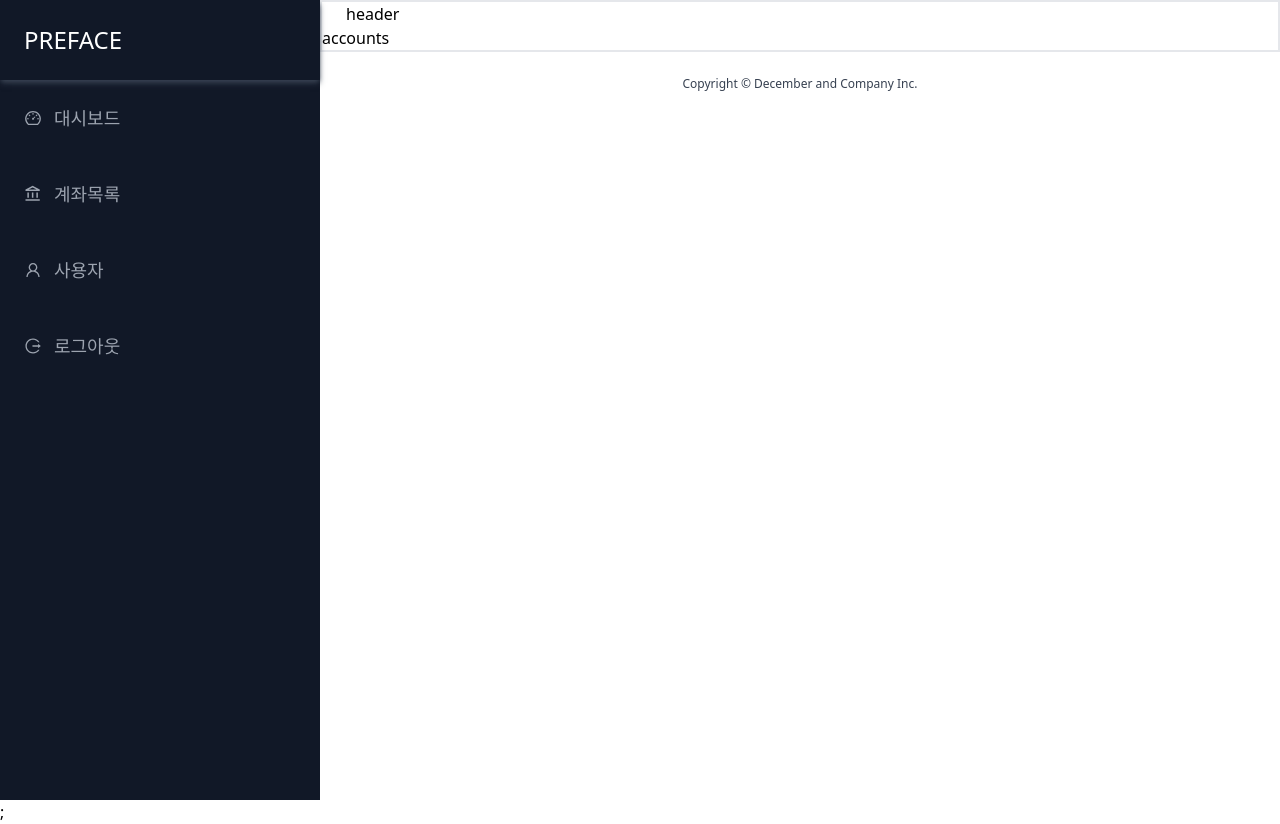
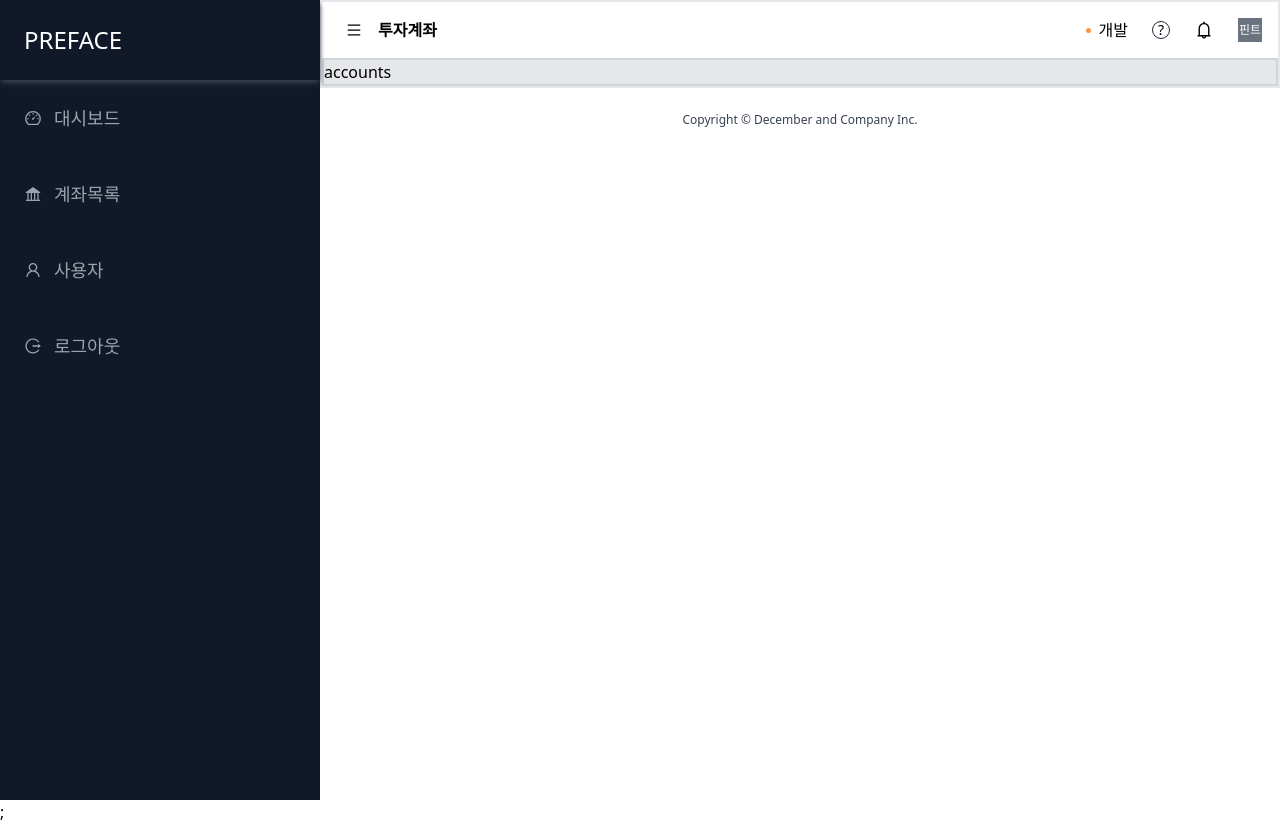
Before and after one commit to jangth0655/pre-onboarding-6-assignment, a Next.js app: page /accounts in a window 1280 px wide. Built offline with nearby package versions, Linux system fonts and the light colour scheme.

Commit message:
[design] header UI 구성

```diff
--- /dev/null
+++ b/components/template/Header.tsx
@@ -0,0 +1,31 @@
+import { AiOutlineMenu, AiOutlineBell } from 'react-icons/ai';
+
+const Header = () => {
+  return (
+    <header className="py-4 flex justify-between items-center">
+      <div className="px-6 space-x-4 font-bold flex items-center">
+        <div>
+          <AiOutlineMenu fontWeight={900} />
+        </div>
+        <span>투자계좌</span>
+      </div>
+
+      <div className="px-4 flex items-center space-x-6">
+        <div className="flex items-center space-x-2">
+          <div className="w-[5px] h-[5px] rounded-full bg-orange-400" />
+          <span>개발</span>
+        </div>
+        <div className="w-4 h-4 rounded-full border-[1px] border-gray-800 flex justify-center items-center p-2 text-sm">
+          ?
+        </div>
+        <div>
+          <AiOutlineBell size={20} />
+        </div>
+        <div className="bg-gray-500 text-white w-6 h-6 flex justify-center items-center text-xs">
+          <span>핀트</span>
+        </div>
+      </div>
+    </header>
+  );
+};
+export default Header;
--- a/components/template/Layout.tsx
+++ b/components/template/Layout.tsx
@@ -6,6 +6,7 @@
  */
 
 import Footer from '../Footer';
+import Header from './Header';
 import SideBar from './sidebar/SideBar';
 
 interface Props {
@@ -16,9 +17,9 @@ const Layout: React.FC<Props> = ({ children }) => {
   return (
     <section className="min-h-screen">
       <SideBar />
-      <div className="xl:ml-80 ml-52  border-2">
-        <header className="px-6">header</header>
-        <main>{children}</main>
+      <div className="xl:ml-80 ml-52 border-2">
+        <Header />
+        <main className="border-2 border-gray-300 bg-gray-200">{children}</main>
       </div>
       <div className="ml-80 my-6 flex justify-center items-center">
         <Footer />
--- a/components/template/sidebar/SidebarLi.tsx
+++ b/components/template/sidebar/SidebarLi.tsx
@@ -3,8 +3,9 @@ import {
   AiOutlineDashboard,
   AiOutlineUser,
   AiOutlineLogout,
+  AiFillBank,
 } from 'react-icons/ai';
-import { MdOutlineAccountBalance } from 'react-icons/md';
+
 import { Title } from './SideBar';
 
 interface Props {
@@ -19,7 +20,7 @@ const SidebarLi: React.FC<Props> = ({ title, id }) => {
       case '대시보드':
         return <AiOutlineDashboard />;
       case '계좌목록':
-        return <MdOutlineAccountBalance />;
+        return <AiFillBank />;
       case '사용자':
         return <AiOutlineUser />;
       case '로그아웃':
```
